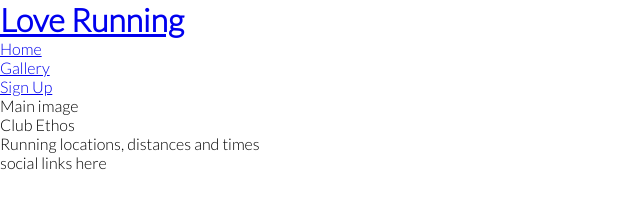
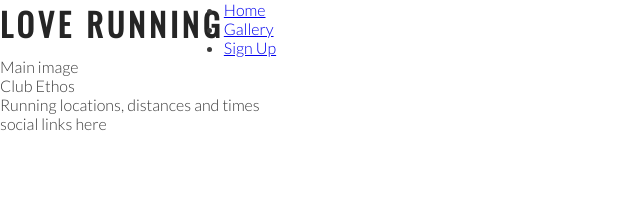
Before and after one commit to KristianM72/love-running-project, a plain HTML site: page index.html in a window 1280 px wide. Shown: the whole page, without its empty margins (0-640 px from the left). Drawn offline with nearby package versions, Linux system fonts and the light colour scheme.

Commit message:
Add style for headings and logo

```diff
--- a/assets/css/style.css
+++ b/assets/css/style.css
@@ -1,4 +1,4 @@
-@import url('https://fonts.googleapis.com/css2?family=Lato:wght@300&family=Oswald:wght@300&display=swap');
+@import url('https://fonts.googleapis.com/css2?family=Lato:wght@300&family=Oswald&display=swap');
 
 * {
 	margin: 0;
@@ -9,4 +9,18 @@
 body {
 	font-family: Lato, sans-serif;
     font-weight: 300;
+    color: #3a3a3a;
 }
+
+/* headings and logo */
+
+h1, h2 {
+    font-family: Oswald, sans-serif;
+    text-transform: uppercase;
+    letter-spacing: 4px;
+    color: #252525;
+}
+
+#logo {
+    float: left;
+}
--- a/index.html
+++ b/index.html
@@ -15,7 +15,7 @@
 <body>
     <header>
         <a href="index.html">
-            <h1>Love Running</h1>
+            <h1 id="logo">Love Running</h1>
         </a>
         <nav>
             <ul>
```
